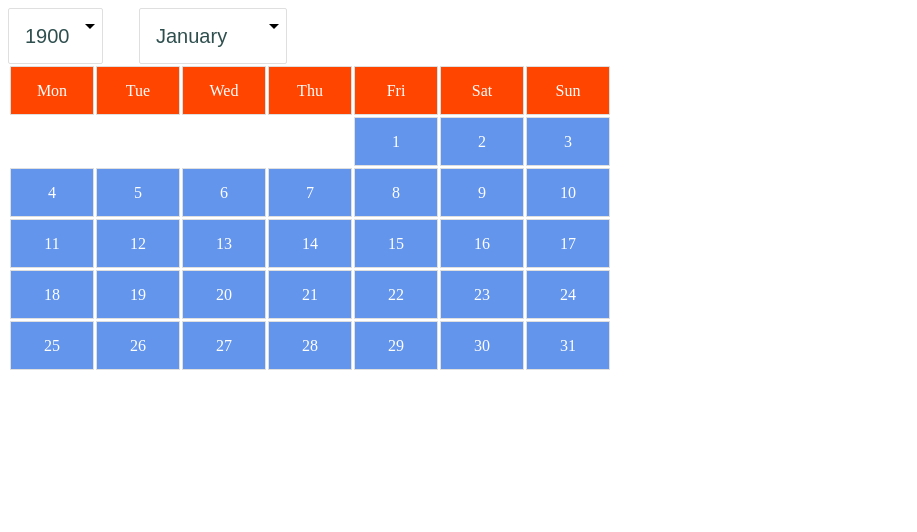
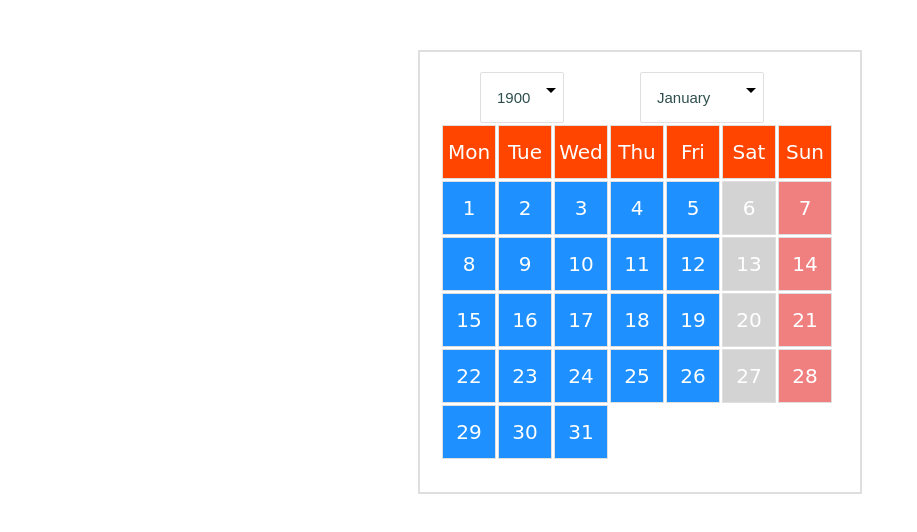
Before and after one commit to joomag-trainings/js-calendar-abelghazinyan, a plain HTML site: page index.html in a window 1280 px wide. Shown: the whole page, without its empty margins (0-917 px from the left). Drawn offline with Linux system fonts and the light colour scheme.

Commit message:
Completed!

```diff
--- a/index.html
+++ b/index.html
@@ -9,14 +9,11 @@
 
 </head>
 <body>
-    <div class="container">
+    <div id="container">
         <select id="years" size="1">
-
         </select>
         <select id="months" size="1">
-
         </select>
-
     </div>
     <script src="script.js"></script>
 </body>
--- a/script.js
+++ b/script.js
@@ -7,6 +7,8 @@ var months = document.getElementById('months');
 var monthsArray = ['January','February','March','April','May','June',
                 'July','August','September','October','November','December'];
 var daysOfWheek = ['Mon','Tue','Wed','Thu','Fri','Sat','Sun'];
+var monthsNumbers = [0,3,4,6,1,4,6,2,5,0,3,5];
+var monthsNumbersLeap = [6,2,3,6,1,4,6,2,5,0,3,5];
 var monthDays = [31,28,31,30,31,30,31,31,30,31,30,31];
 
 var year;
@@ -15,7 +17,7 @@ var century;
 var day;
 
 var table;
-
+var container = document.getElementById('container');
 for(i=1900;i<=2017;i++){
     var option = document.createElement('option');
     option.text = i;
@@ -34,58 +36,76 @@ years.addEventListener('change',function () {
     console.log(year+" "+century+" "+month);
     table.parentNode.removeChild(table);
     createTable();
-})
+});
 
 months.addEventListener('change',function () {
     month = monthsArray.indexOf(months.value)+1;
     console.log(year+" "+century+" "+month);
     table.parentNode.removeChild(table);
     createTable();
-})
-
-Number.prototype.mod = function(n) {
-    return ((this%n)+n)%n;
-};
+});
 
 function createTable(){
     table = document.createElement('table');
+    container.appendChild(table);
+
     var n,k=0;
-    document.body.appendChild(table);
+    var centuryCode;
+    var monthCode;
+
     var tr = table.insertRow(0);
     var dayOfWeek;
+
     daysOfWheek.forEach(function (element,index) {
         var cell = tr.insertCell(index);
         cell.textContent = element;
         cell.setAttribute('id','daysOfWeek');
     })
+
     day=1;
     for(i=0;i<6;i++) {
         var tr = table.insertRow(i + 1);
         for (j = 0; j < 7; j++) {
 
             var cell = tr.insertCell(j);
-            n = Math.floor((13 * month - 1) / 5 + year / 4 + century / 4 + day + year - 2 * century);
 
+            if(century==20){
+                centuryCode=6;
+            }else {
+                centuryCode=0;
+            }
+            if (((parseInt(years.value) % 4 === 0 && 0 !== parseInt(years.value) % 100)||0 === parseInt(years.value) % 400)){
+                monthCode = monthsNumbersLeap[month-1];
+            }else {
+                monthCode = monthsNumbers[month-1];
+            }
+
+            n=day+centuryCode+year+Math.floor(year/4)+monthCode;
             dayOfWeek = ((n%7)+7)%7;
 
-            console.log(n);
-            console.log(dayOfWeek);
-            if ((dayOfWeek === j+1 || dayOfWeek===0) && k===0) {
+            if ((dayOfWeek === j+1 || (j==6 && dayOfWeek===0)) && k===0) {
                 cell.textContent = day;
+                var today = new Date();
+
+                if(parseInt(years.value)===today.getFullYear() && day===today.getDate() && month-1===today.getMonth()){
+                    cell.setAttribute('id','today');
+                }else if(j===6){
+                    cell.setAttribute('id','sunday');
+                }else if(j===5){
+                    cell.setAttribute('id','saturday');
+                }
                 if (((parseInt(years.value) % 4 === 0 && 0 !== parseInt(years.value) % 100)||0 === parseInt(years.value) % 400)
                     && month === 2) {
                     if (day < 29) {
                         day++;
                     }else{
                         k++;
-
                     }
                 } else {
                     if (day < monthDays[month - 1]) {
                         day++;
                     }else {
                         k++;
-
                     }
                 }
             } else {
--- a/style.css
+++ b/style.css
@@ -12,15 +12,18 @@ select {
     padding: 1rem;
     padding-right: 2rem;
     color:darkslategray;
-    font-size:20px;
+    font-size:15px;
+    margin-left:40px;
 }
 td {
     border:1px solid #dfdfdf;
-    background-color: cornflowerblue;
-    width:80px;
-    height:45px;
+    background-color: dodgerblue;
+    width:50px;
+    height:50px;
     text-align: center;
     color: white;
+    font-family: "DejaVu Sans";
+    font-size:20px;
 }
 #empty {
     background-color: transparent;
@@ -30,3 +33,21 @@ td {
 #daysOfWeek {
     background-color: orangered;
 }
+#today {
+    background-color: red;
+    font-size:25px;
+}
+#container {
+    width:400px;
+    height: 400px;
+    margin:auto auto;
+    margin-top:50px;
+    border:2px solid #dfdfdf;
+    padding:20px;
+}
+#sunday {
+    background-color: lightcoral;
+}
+#saturday {
+    background-color: lightgray;
+}
```
